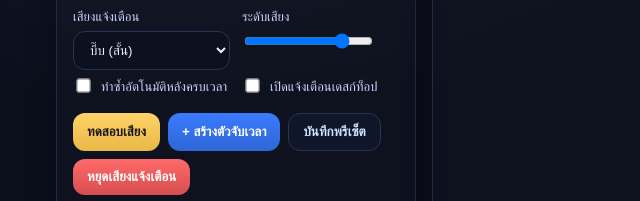
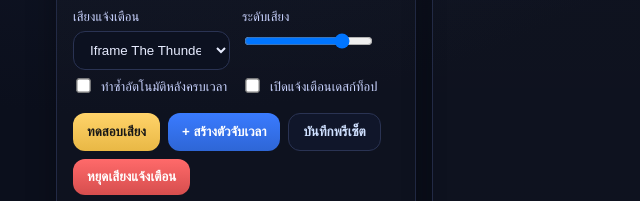
Before and after one commit to Secret168168/Cooldown, a plain HTML site: page index.html in a window 1280 px wide. Shown: the part 364-565 px from the top of the page, 0-640 px from the left. Drawn offline with Linux system fonts and the light colour scheme.

Commit message:
update https://jolly-valkyrie-6e2922.netlify.app/

```diff
--- a/index.html
+++ b/index.html
@@ -83,11 +83,10 @@
         <div>
           <label>เสียงแจ้งเตือน</label>
           <select id="sound">
-            <option value="beep">บี๊บ (สั้น)</option>
-            <option value="bell">กระดิ่ง</option>
-            <option value="alarm">ไซเรนสั้น</option>
+
+
             <option value="thunder">Iframe The Thunder – Netflix OST</option>
-            <option value="custom">อัปโหลดไฟล์เสียง...</option>
+
           </select>
         </div>
         <div>
```
